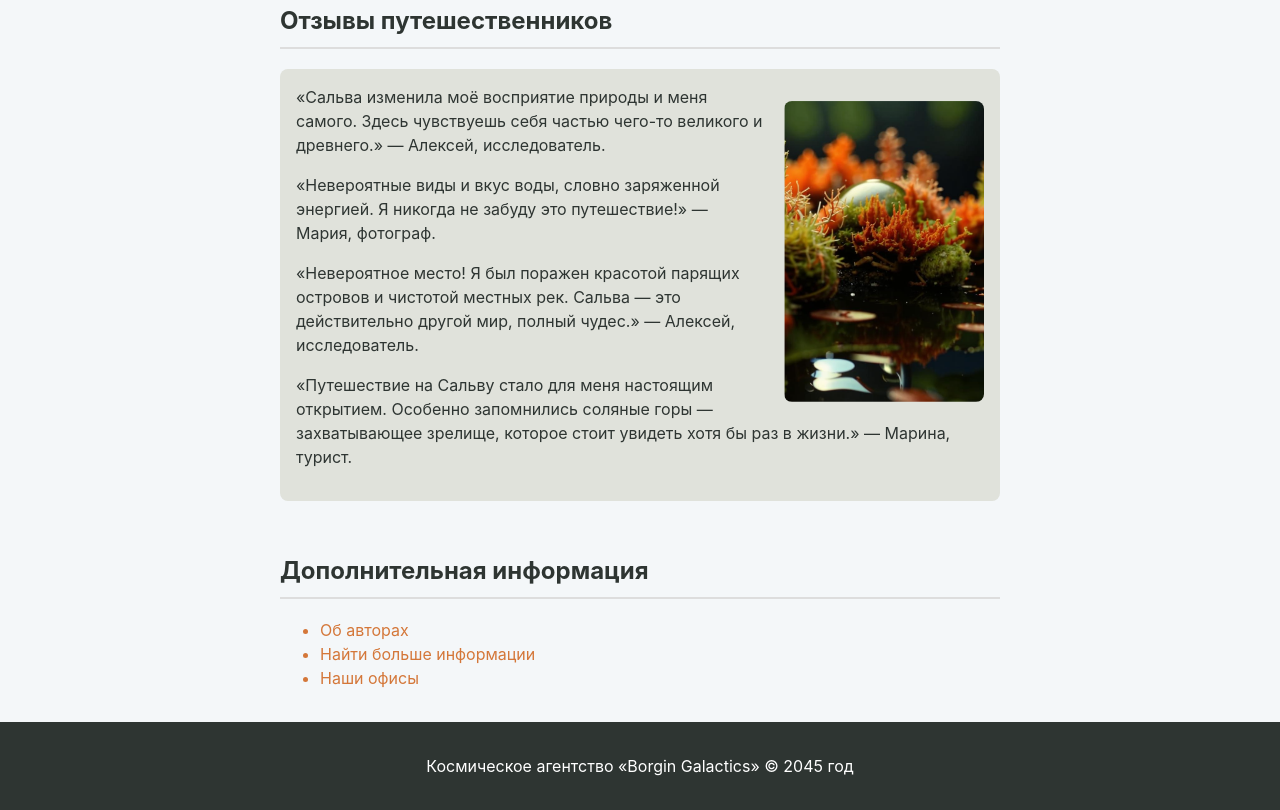
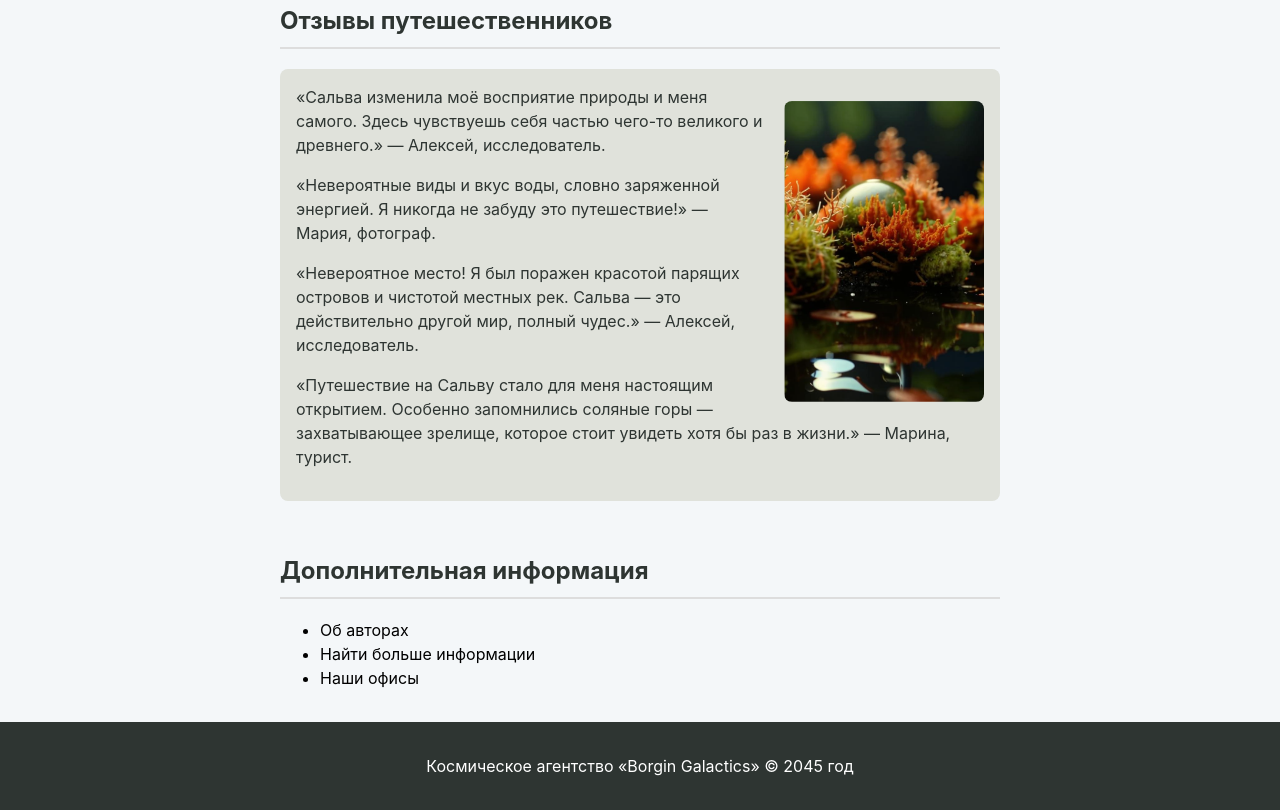
Before and after one commit to Cultist777/HTML, a plain HTML site: page index.html in a window 1280 px wide. Shown: the part 680-1490 px from the top of the page. Drawn offline with Linux system fonts and the light colour scheme.

Commit message:
Update style.css

```diff
--- a/css/style.css
+++ b/css/style.css
@@ -1,3 +1,7 @@
+html {
+    scroll-behavior: smooth;
+}
+
 * {
     box-sizing: border-box;
 }
@@ -39,15 +43,14 @@ body > header h1 {
 a {
     width: 10px;
     height: auto;
-    color: #d47739;
-    background-color: bisque;
+    color: black;
     text-decoration: none;
-    transition: 0.7S;
+    transition: 0.9s;
 }
 
 a:hover{
     background-color: black;
-    color: white;
+    color: rgb(107, 130, 204);
 }
 
 /* Основной контент */
```
